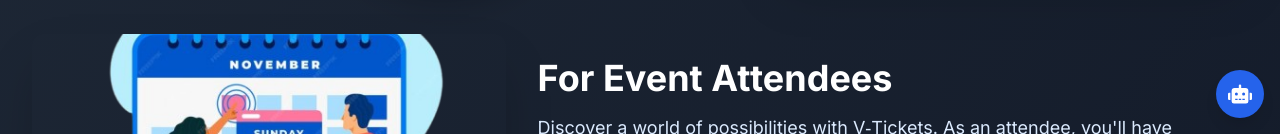
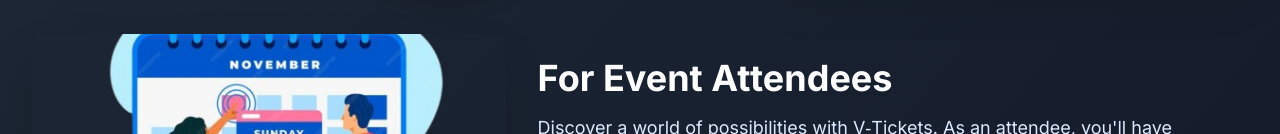
Before and after one commit to JabulaniUsen/Virtual-Ticket, a Next.js app: page /about in a window 1280 px wide. Shown: the part 666-800 px from the top of the page. Built offline with nearby package versions, Linux system fonts and the light colour scheme; no server answers; a web font is replaced by a local one.

Commit message:
fix: update pricing button link to remove hash fragment

```diff
--- a/src/components/Layout/Layout.tsx
+++ b/src/components/Layout/Layout.tsx
@@ -3,14 +3,14 @@ import React from 'react'
 import { motion } from 'framer-motion'
 import Header from '@/app/components/home/Header'
 import Footer from '@/app/components/home/Footer'
-import Chatbot from '../Chatbot/chatbot'
+// import Chatbot from '../Chatbot/chatbot'
 
 const Layout = ({ children }: { children: React.ReactNode }) => {
   return (
     <motion.div>
         <Header />
         {children}
-        <Chatbot />
+        {/* <Chatbot /> */}
         <Footer />
     </motion.div>
   )
```
